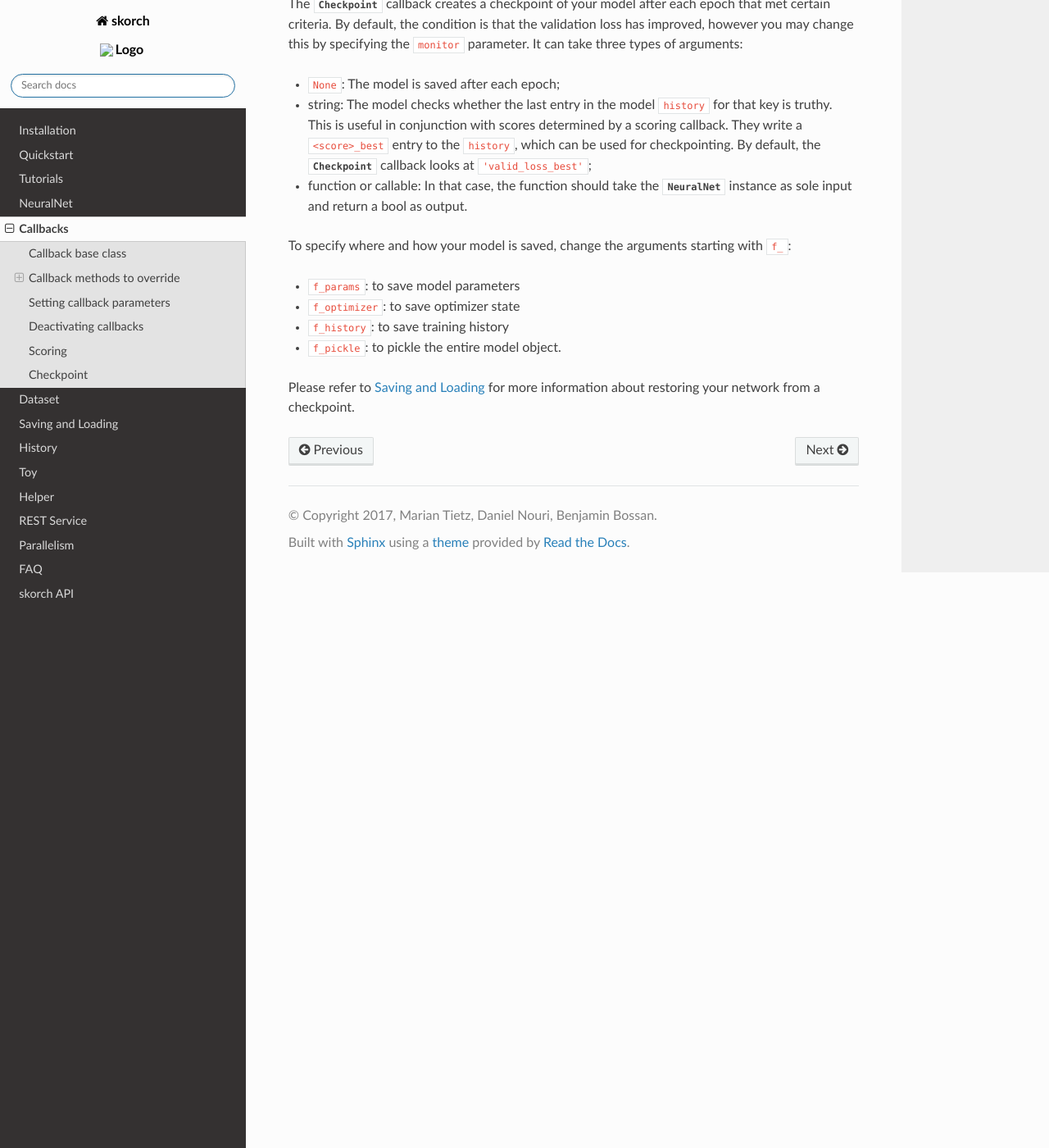
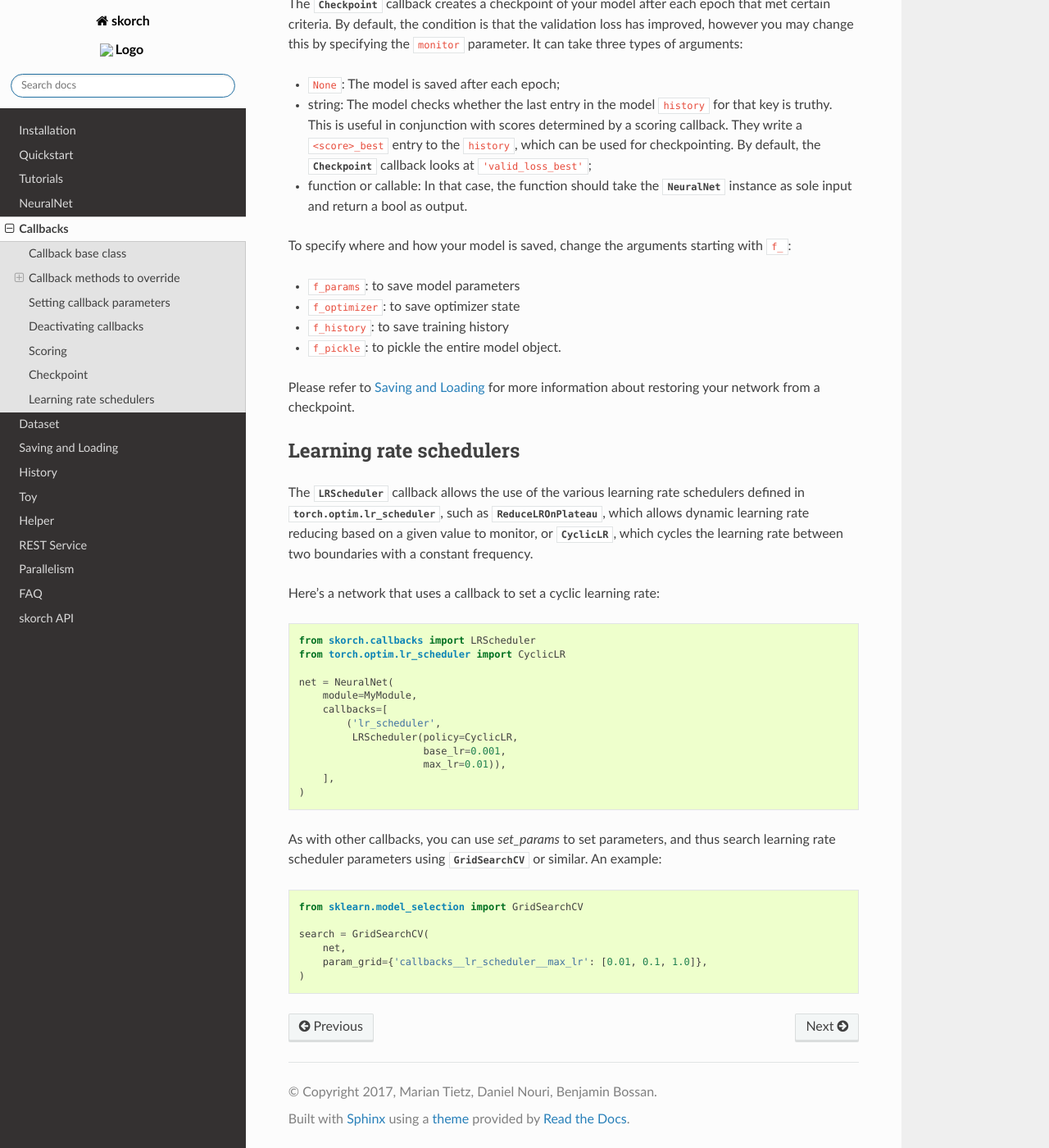
Before and after one commit to skorch-dev/skorch, a Sphinx documentation site: the page built from docs/user/callbacks.rst, in a window 1280 px wide and 1400 px high, scrolled down 3710 px. Shown: the whole window at 82% size. Built offline with Sphinx 7.4.7 and the Read the Docs theme 2.0.0, drawn with Linux system fonts in a browser that asks for light colours.

Commit message:
Docs on how to use learning rate schedulers

```diff
--- a/docs/user/callbacks.rst
+++ b/docs/user/callbacks.rst
@@ -230,3 +230,45 @@ starting with ``f_``:
 
 Please refer to :ref:`saving and loading` for more information about
 restoring your network from a checkpoint.
+
+
+Learning rate schedulers
+------------------------
+
+The :class:`.LRScheduler` callback allows the use of the various
+learning rate schedulers defined in :mod:`torch.optim.lr_scheduler`,
+such as :class:`~torch.optim.lr_scheduler.ReduceLROnPlateau`, which
+allows dynamic learning rate reducing based on a given value to
+monitor, or :class:`~torch.optim.lr_scheduler.CyclicLR`, which cycles
+the learning rate between two boundaries with a constant frequency.
+
+Here's a network that uses a callback to set a cyclic learning rate:
+
+.. code:: python
+
+    from skorch.callbacks import LRScheduler
+    from torch.optim.lr_scheduler import CyclicLR
+
+    net = NeuralNet(
+        module=MyModule,
+        callbacks=[
+            ('lr_scheduler',
+             LRScheduler(policy=CyclicLR,
+                         base_lr=0.001,
+                         max_lr=0.01)),
+        ],
+    )
+
+As with other callbacks, you can use `set_params` to set parameters,
+and thus search learning rate scheduler parameters using
+:class:`~sklearn.model_selection.GridSearchCV` or similar.  An
+example:
+
+.. code:: python
+
+    from sklearn.model_selection import GridSearchCV
+
+    search = GridSearchCV(
+        net,
+        param_grid={'callbacks__lr_scheduler__max_lr': [0.01, 0.1, 1.0]},
+    )
```
